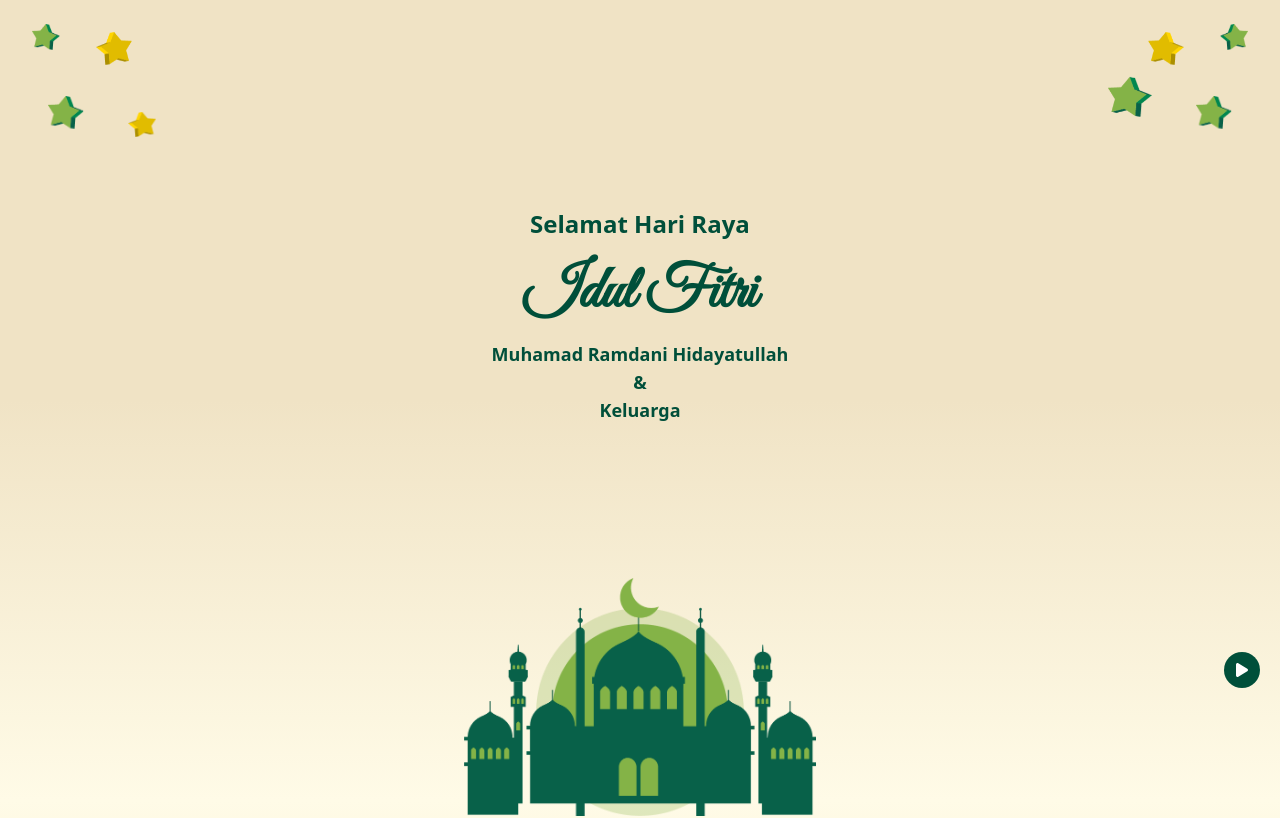
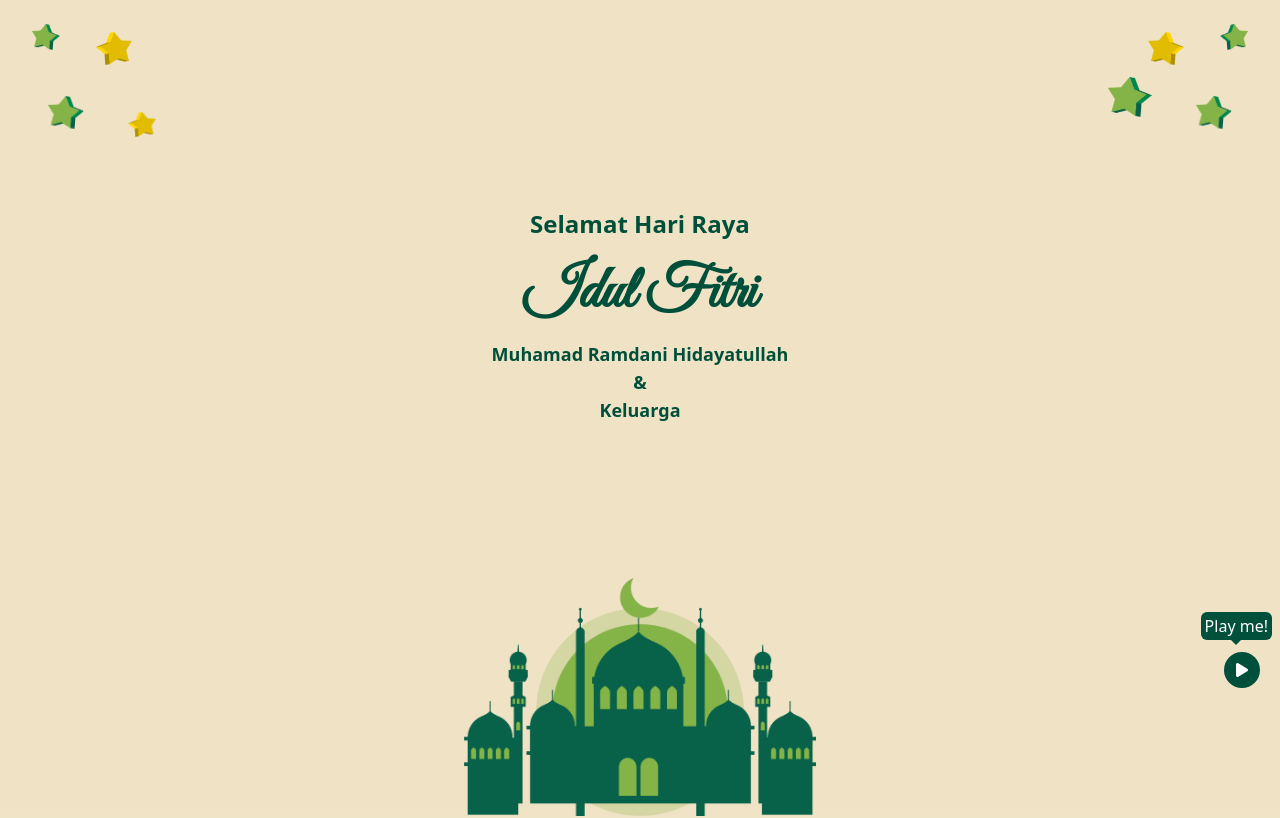
Before and after one commit to mrh275/eid-mubarak-greeting-card, a Vue app: page / in a window 1280 px wide. Shown: the top 818 px of the page. Built offline with nearby package versions, Linux system fonts and the light colour scheme.

Commit message:
added play/pause button

```diff
--- a/src/pages/Home.vue
+++ b/src/pages/Home.vue
@@ -12,9 +12,11 @@ export default {
       if (audio.paused) {
         audio.play();
         this.playButton = "fa fa-pause";
+        document.querySelector(".tooltips").style.display = "none";
       } else {
         audio.pause();
         this.playButton = "fa fa-play";
+        document.querySelector(".tooltips").style.display = "block";
       }
     },
   },
@@ -48,11 +50,11 @@ export default {
         document.querySelector(".bg-masjid-1").style.transform = "translateY(80px)";
         document.querySelector(".bg-masjid-2").style.transform = "translateY(80px)";
         document.querySelector(".masjid").style.transform = "translateY(80px)";
-        document.querySelector(".greetings-wrapper h5").style.transform = "translateY(120px) scale(0.8)";
+        document.querySelector(".greetings-wrapper h5").style.transform = "translateY(180px) scale(0.8)";
         document.querySelector(".taqabbal").classList.add("greet-show");
-        document.querySelector(".open-greet").classList.add("greet-show");
-        document.querySelector(".forgive").classList.add("greet-show");
-        document.querySelector(".desc-greet").classList.add("greet-show");
+        document.querySelector(".open-greet-1").classList.add("greet-show");
+        document.querySelector(".open-greet-2").classList.add("greet-show");
+        document.querySelector(".open-greet-3").classList.add("greet-show");
         document.querySelector(".ketupat-1").classList.add("show-ketupat");
         document.querySelector(".ketupat-2").classList.add("show-ketupat");
       } else {
@@ -71,11 +73,31 @@ export default {
         document.querySelector(".masjid").style.transform = "translateY(0px)";
         document.querySelector(".greetings-wrapper h5").style.transform = "translateY(0px) scale(1)";
         document.querySelector(".taqabbal").classList.remove("greet-show");
-        document.querySelector(".open-greet").classList.remove("greet-show");
+        document.querySelector(".open-greet-1").classList.remove("greet-show");
+        document.querySelector(".open-greet-2").classList.remove("greet-show");
+        document.querySelector(".open-greet-3").classList.remove("greet-show");
+        document.querySelector(".ketupat-1").classList.remove("show-ketupat");
+        document.querySelector(".ketupat-2").classList.remove("show-ketupat");
+      }
+
+      if (offest > 300) {
+        document.querySelector(".open-greet-1").classList.remove("greet-show");
+        document.querySelector(".open-greet-2").classList.remove("greet-show");
+        document.querySelector(".open-greet-3").classList.remove("greet-show");
+      }
+
+      if (offest > 400) {
+        document.querySelector(".open-greet-1").classList.remove("greet-show");
+        document.querySelector(".open-greet-2").classList.remove("greet-show");
+        document.querySelector(".open-greet-3").classList.remove("greet-show");
+        document.querySelector(".open-greet-4").classList.add("greet-show");
+        document.querySelector(".forgive").classList.add("greet-show");
+        document.querySelector(".desc-greet").classList.add("greet-show");
+        document.querySelector(".greetings-wrapper h5").style.transform = "translateY(150px)";
+      } else {
+        document.querySelector(".open-greet-4").classList.remove("greet-show");
         document.querySelector(".forgive").classList.remove("greet-show");
         document.querySelector(".desc-greet").classList.remove("greet-show");
-        document.querySelector(".ketupat-1").classList.remove("show-ketupat");
-        document.querySelector(".ketupat-2").classList.remove("show-ketupat");
       }
     });
     // window.addEventListener("load", (event) => {
@@ -86,7 +108,7 @@ export default {
 </script>
 
 <template>
-  <div class="main-wrapper bg-gradient-to-b from-[#f0e3c5] from-[33.33%] via-[#fffbe7] via-[66.66%] to-[#f0e3c5] to-[99.99%] w-full flex justify-center relative h-[150vh]">
+  <div class="main-wrapper bg-gradient-to-b from-[#f0e3c5] from-[33.33%] via-[#fffbe7] via-[66.66%] to-[#f0e3c5] to-[99.99%] w-full flex justify-center relative h-[300vh]">
     <div class="star-wrapper">
       <img src="../assets/img/star-green.png" alt="Bintang Hijauh" class="star star-1 w-9 fixed -top-full left-12" />
       <img src="../assets/img/star-green.png" alt="Bintang Hijauh" class="star star-2 w-7 fixed -top-full left-8" />
@@ -112,10 +134,19 @@ export default {
     </div>
     <div class="long-greetings-wrapper fixed top-[13rem] text-center text-[#004f3a]">
       <h2 class="taqabbal text-xl scale-50 opacity-0 font-semibold mb-6 transition-all ease-in-out duration-[1s]">تَقَبَّلَ اللَّهُ مِنَّا وَمِنْكُمْ صِيَامَنَا وَصِيَامَكُمْ</h2>
-      <p class="open-greet px-6 font-semibold transition-all scale-50 opacity-0 ease-in-out duration-[1.1s]">Kami segenap keluarga mengucapkan,</p>
+      <p class="open-greet-1 px-6 font-semibold transition-all scale-50 opacity-0 ease-in-out duration-[1.1s]">Tidak terasa Ramadhan sudah berlalu. Sebulan kita berpuasa, menahan lapar, haus dan menahan dari segala nafsu duniawi.</p>
+      <p class="open-greet-2 font-semibold px-6 transition-all ease-in-out duration-[1.3s] scale-50 opacity-0">
+        Kita diuji agar dapat merasakan kesusahaan yang diderita saudara kita yang fakir/miskin/hamba sahaya/dll. Dengan begitu membuat kita untuk lebih banyak-banyak bersyukur atas apa yang kita miliki.
+      </p>
+      <p class="open-greet-3 font-semibold transition-all ease-in-out px-6 duration-[1.5s] scale-50 opacity-0">Semoga dengan Ramadhan ini kita menjadi pribadi yang lebih baik lagi. Pribadi yang lebih dekat dengan sang pencipta yaitu Allah SWT.</p>
+    </div>
+    <div class="long-greetings-wrapper-2 fixed top-[13rem] text-center text-[#004f3a]">
+      <h2 class="taqabbal text-xl scale-50 opacity-0 font-semibold mb-6 transition-all ease-in-out duration-[1s]">تَقَبَّلَ اللَّهُ مِنَّا وَمِنْكُمْ صِيَامَنَا وَصِيَامَكُمْ</h2>
+      <p class="open-greet-4 px-6 font-semibold transition-all scale-50 opacity-0 ease-in-out duration-[1.1s]">Kami segenap keluarga mengucapkan,</p>
       <p class="font-bold my-2 text-xl px-6 transition-all ease-in-out duration-[1.3s] scale-50 opacity-0 forgive">Mohon Maaf Lahir Batin</p>
       <p class="font-semibold transition-all ease-in-out px-6 duration-[1.5s] desc-greet scale-50 opacity-0">
-        Bila mana kami yang tidak bisa luput dari kesalahan, baik yang disengaja maupun tidak disengaja. Semoga semua dosa-dosa kita diampuni oleh Allah SWT dan kita kembali fitri.
+        Bila mana kami yang tidak bisa luput dari kesalahan, baik yang disengaja maupun tidak disengaja. Semoga semua dosa-dosa kita diampuni oleh Allah SWT dan kita kembali fitri.<br />
+        Semoga kita dipertemukan kembali dengan Ramadhan selanjutnya. Aamiinn.
       </p>
     </div>
     <div class="masjid-bg fixed flex justify-center bottom-0 w-full">
@@ -127,6 +158,7 @@ export default {
     </div>
   </div>
   <audio src="../assets/audio/audio.mp3"></audio>
+  <span class="tooltips fixed right-2 bottom-40 bg-[#004f3a] text-white px-1 py-0.5 rounded-md">Play me!</span>
   <button @click="playAudio" class="play-audio px-3 py-1.5 bg-[#004f3a] fixed bottom-28 right-5 text-white rounded-full cursor-pointer">
     <font-awesome :icon="playButton"></font-awesome>
   </button>
@@ -136,6 +168,31 @@ export default {
 @import url("https://fonts.googleapis.com/css2?family=Great+Vibes&display=swap");
 @import url("https://fonts.googleapis.com/css2?family=Noto+Naskh+Arabic:wght@400;500;600&display=swap");
 
+.tooltips::after {
+  content: "";
+  position: absolute;
+  top: 100%;
+  left: 50%;
+  margin-left: -5px;
+  border-width: 5px;
+  border-style: solid;
+  border-color: #004f3a transparent transparent transparent;
+}
+@keyframes fadeinfinite {
+  from {
+    opacity: 0;
+  }
+  to {
+    opacity: 1;
+  }
+}
+
+.tooltips {
+  animation-name: fadeinfinite;
+  animation-duration: 1.5s;
+  animation-iteration-count: infinite;
+  animation-direction: alternate-reverse;
+}
 .eid-text {
   font-family: "Great Vibes";
 }
```
